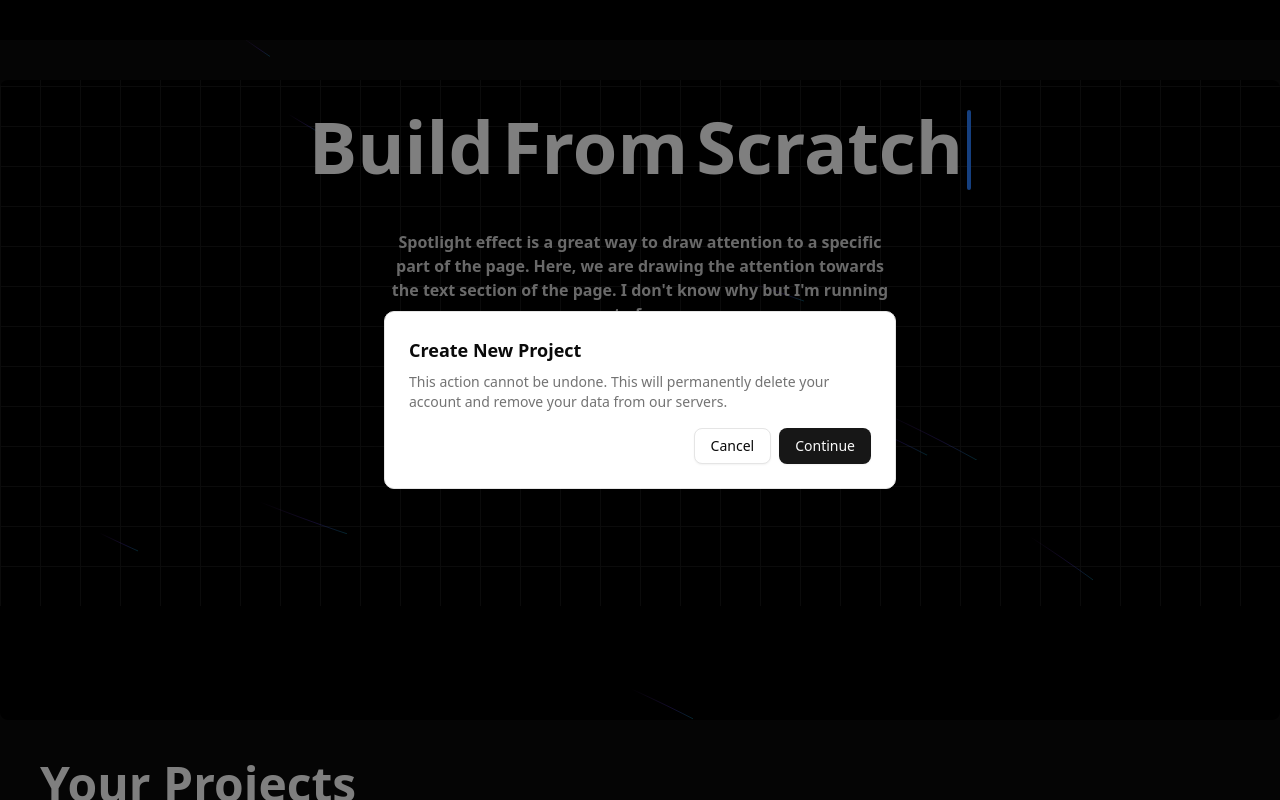
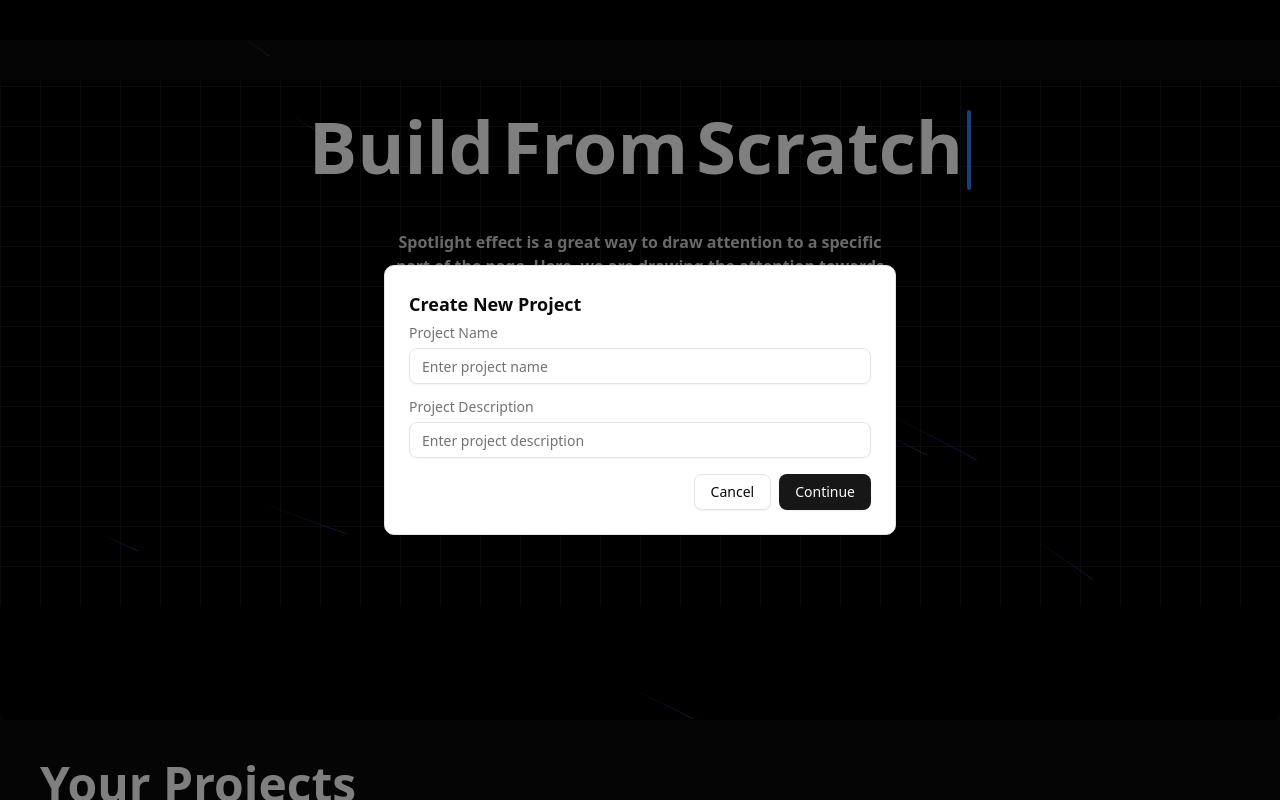
Before and after one commit to vivek-gorantla2005/vibeCraft2, a Next.js app: page /dashboard in a window 1280 px wide. Both pictures are taken after a click on the button "New Project". Shown: the part 773-1573 px from the top of the page. Built offline with nearby package versions, Linux system fonts and the light colour scheme.

Commit message:
added newproject-input/feature

```diff
--- a/package.json
+++ b/package.json
@@ -15,6 +15,8 @@
     "@monaco-editor/react": "^4.7.0",
     "@radix-ui/react-alert-dialog": "^1.1.15",
     "@radix-ui/react-dialog": "^1.1.15",
+    "@radix-ui/react-label": "^2.1.7",
+    "@radix-ui/react-select": "^2.2.6",
     "@radix-ui/react-separator": "^1.1.7",
     "@radix-ui/react-slot": "^1.2.3",
     "@radix-ui/react-tooltip": "^1.2.8",
@@ -30,6 +32,8 @@
     "dotenv": "^17.2.1",
     "ioredis": "^5.7.0",
     "lucide-react": "^0.535.0",
+    "mongodb": "^6.18.0",
+    "mongoose": "^8.17.1",
     "motion": "^12.23.12",
     "next": "15.4.5",
     "react": "19.1.0",
--- a/src/app/components/NewProject.jsx
+++ b/src/app/components/NewProject.jsx
@@ -1,7 +1,7 @@
 import React from "react";
 import { cn } from "@/lib/utils";
 import { Spotlight } from "@/components/ui/spotlight";
-import { NewPojectButton } from "./NewProjectButton";
+import { NewProjectButton } from "./NewProjectButton";
 import { TypewriterEffectSmooth } from "@/components/ui/typewriter-effect";
 
 export function NewProjectSpotlight() {
@@ -40,7 +40,7 @@
           copy.
         </p>
         <div className="mt-1">
-          <NewPojectButton />
+          <NewProjectButton/>
         </div>
       </div>
     </div>
--- a/src/app/components/NewProjectButton.jsx
+++ b/src/app/components/NewProjectButton.jsx
@@ -1,5 +1,5 @@
 "use client";
-import React from "react";
+import React, { useState } from "react";
 import { HoverBorderGradient } from "@/components/ui/hover-border-gradient";
 import {
   AlertDialog,
@@ -12,8 +12,10 @@
   AlertDialogCancel,
   AlertDialogAction
 } from "@/components/ui/alert-dialog";
+import { Input } from "@/components/ui/input";
+import { Label } from "@/components/ui/label";
 
-export function NewPojectButton() {
+export function NewProjectButton() {
   return (
     <AlertDialog>
       <AlertDialogTrigger asChild>
@@ -29,11 +31,22 @@
       <AlertDialogContent>
         <AlertDialogHeader>
           <AlertDialogTitle>Create New Project</AlertDialogTitle>
-          <AlertDialogDescription>
-            This action cannot be undone. This will permanently delete your
-            account and remove your data from our servers.
+          <AlertDialogDescription className="space-y-4">
+
+            {/* Project Name */}
+            <div className="flex flex-col space-y-2">
+              <Label htmlFor="name">Project Name</Label>
+              <Input id="name" type="text" placeholder="Enter project name" />
+            </div>
+
+            {/*projet description*/}
+            <div className="flex flex-col space-y-2">
+              <Label htmlFor="name">Project Description</Label>
+              <Input id="description" type="text" placeholder="Enter project description" />
+            </div>
           </AlertDialogDescription>
         </AlertDialogHeader>
+
         <AlertDialogFooter>
           <AlertDialogCancel>Cancel</AlertDialogCancel>
           <AlertDialogAction>Continue</AlertDialogAction>
--- /dev/null
+++ b/src/components/ui/label.jsx
@@ -0,0 +1,23 @@
+"use client"
+
+import * as React from "react"
+import * as LabelPrimitive from "@radix-ui/react-label"
+
+import { cn } from "@/lib/utils"
+
+function Label({
+  className,
+  ...props
+}) {
+  return (
+    (<LabelPrimitive.Root
+      data-slot="label"
+      className={cn(
+        "flex items-center gap-2 text-sm leading-none font-medium select-none group-data-[disabled=true]:pointer-events-none group-data-[disabled=true]:opacity-50 peer-disabled:cursor-not-allowed peer-disabled:opacity-50",
+        className
+      )}
+      {...props} />)
+  );
+}
+
+export { Label }
--- /dev/null
+++ b/src/components/ui/select.jsx
@@ -0,0 +1,166 @@
+"use client"
+
+import * as React from "react"
+import * as SelectPrimitive from "@radix-ui/react-select"
+import { CheckIcon, ChevronDownIcon, ChevronUpIcon } from "lucide-react"
+
+import { cn } from "@/lib/utils"
+
+function Select({
+  ...props
+}) {
+  return <SelectPrimitive.Root data-slot="select" {...props} />;
+}
+
+function SelectGroup({
+  ...props
+}) {
+  return <SelectPrimitive.Group data-slot="select-group" {...props} />;
+}
+
+function SelectValue({
+  ...props
+}) {
+  return <SelectPrimitive.Value data-slot="select-value" {...props} />;
+}
+
+function SelectTrigger({
+  className,
+  size = "default",
+  children,
+  ...props
+}) {
+  return (
+    (<SelectPrimitive.Trigger
+      data-slot="select-trigger"
+      data-size={size}
+      className={cn(
+        "border-input data-[placeholder]:text-muted-foreground [&_svg:not([class*='text-'])]:text-muted-foreground focus-visible:border-ring focus-visible:ring-ring/50 aria-invalid:ring-destructive/20 dark:aria-invalid:ring-destructive/40 aria-invalid:border-destructive dark:bg-input/30 dark:hover:bg-input/50 flex w-fit items-center justify-between gap-2 rounded-md border bg-transparent px-3 py-2 text-sm whitespace-nowrap shadow-xs transition-[color,box-shadow] outline-none focus-visible:ring-[3px] disabled:cursor-not-allowed disabled:opacity-50 data-[size=default]:h-9 data-[size=sm]:h-8 *:data-[slot=select-value]:line-clamp-1 *:data-[slot=select-value]:flex *:data-[slot=select-value]:items-center *:data-[slot=select-value]:gap-2 [&_svg]:pointer-events-none [&_svg]:shrink-0 [&_svg:not([class*='size-'])]:size-4",
+        className
+      )}
+      {...props}>
+      {children}
+      <SelectPrimitive.Icon asChild>
+        <ChevronDownIcon className="size-4 opacity-50" />
+      </SelectPrimitive.Icon>
+    </SelectPrimitive.Trigger>)
+  );
+}
+
+function SelectContent({
+  className,
+  children,
+  position = "popper",
+  ...props
+}) {
+  return (
+    (<SelectPrimitive.Portal>
+      <SelectPrimitive.Content
+        data-slot="select-content"
+        className={cn(
+          "bg-popover text-popover-foreground data-[state=open]:animate-in data-[state=closed]:animate-out data-[state=closed]:fade-out-0 data-[state=open]:fade-in-0 data-[state=closed]:zoom-out-95 data-[state=open]:zoom-in-95 data-[side=bottom]:slide-in-from-top-2 data-[side=left]:slide-in-from-right-2 data-[side=right]:slide-in-from-left-2 data-[side=top]:slide-in-from-bottom-2 relative z-50 max-h-(--radix-select-content-available-height) min-w-[8rem] origin-(--radix-select-content-transform-origin) overflow-x-hidden overflow-y-auto rounded-md border shadow-md",
+          position === "popper" &&
+            "data-[side=bottom]:translate-y-1 data-[side=left]:-translate-x-1 data-[side=right]:translate-x-1 data-[side=top]:-translate-y-1",
+          className
+        )}
+        position={position}
+        {...props}>
+        <SelectScrollUpButton />
+        <SelectPrimitive.Viewport
+          className={cn("p-1", position === "popper" &&
+            "h-[var(--radix-select-trigger-height)] w-full min-w-[var(--radix-select-trigger-width)] scroll-my-1")}>
+          {children}
+        </SelectPrimitive.Viewport>
+        <SelectScrollDownButton />
+      </SelectPrimitive.Content>
+    </SelectPrimitive.Portal>)
+  );
+}
+
+function SelectLabel({
+  className,
+  ...props
+}) {
+  return (
+    (<SelectPrimitive.Label
+      data-slot="select-label"
+      className={cn("text-muted-foreground px-2 py-1.5 text-xs", className)}
+      {...props} />)
+  );
+}
+
+function SelectItem({
+  className,
+  children,
+  ...props
+}) {
+  return (
+    (<SelectPrimitive.Item
+      data-slot="select-item"
+      className={cn(
+        "focus:bg-accent focus:text-accent-foreground [&_svg:not([class*='text-'])]:text-muted-foreground relative flex w-full cursor-default items-center gap-2 rounded-sm py-1.5 pr-8 pl-2 text-sm outline-hidden select-none data-[disabled]:pointer-events-none data-[disabled]:opacity-50 [&_svg]:pointer-events-none [&_svg]:shrink-0 [&_svg:not([class*='size-'])]:size-4 *:[span]:last:flex *:[span]:last:items-center *:[span]:last:gap-2",
+        className
+      )}
+      {...props}>
+      <span className="absolute right-2 flex size-3.5 items-center justify-center">
+        <SelectPrimitive.ItemIndicator>
+          <CheckIcon className="size-4" />
+        </SelectPrimitive.ItemIndicator>
+      </span>
+      <SelectPrimitive.ItemText>{children}</SelectPrimitive.ItemText>
+    </SelectPrimitive.Item>)
+  );
+}
+
+function SelectSeparator({
+  className,
+  ...props
+}) {
+  return (
+    (<SelectPrimitive.Separator
+      data-slot="select-separator"
+      className={cn("bg-border pointer-events-none -mx-1 my-1 h-px", className)}
+      {...props} />)
+  );
+}
+
+function SelectScrollUpButton({
+  className,
+  ...props
+}) {
+  return (
+    (<SelectPrimitive.ScrollUpButton
+      data-slot="select-scroll-up-button"
+      className={cn("flex cursor-default items-center justify-center py-1", className)}
+      {...props}>
+      <ChevronUpIcon className="size-4" />
+    </SelectPrimitive.ScrollUpButton>)
+  );
+}
+
+function SelectScrollDownButton({
+  className,
+  ...props
+}) {
+  return (
+    (<SelectPrimitive.ScrollDownButton
+      data-slot="select-scroll-down-button"
+      className={cn("flex cursor-default items-center justify-center py-1", className)}
+      {...props}>
+      <ChevronDownIcon className="size-4" />
+    </SelectPrimitive.ScrollDownButton>)
+  );
+}
+
+export {
+  Select,
+  SelectContent,
+  SelectGroup,
+  SelectItem,
+  SelectLabel,
+  SelectScrollDownButton,
+  SelectScrollUpButton,
+  SelectSeparator,
+  SelectTrigger,
+  SelectValue,
+}
```
Also changed, not shown: 2 other files (tests, documents, lock files or other folders).
